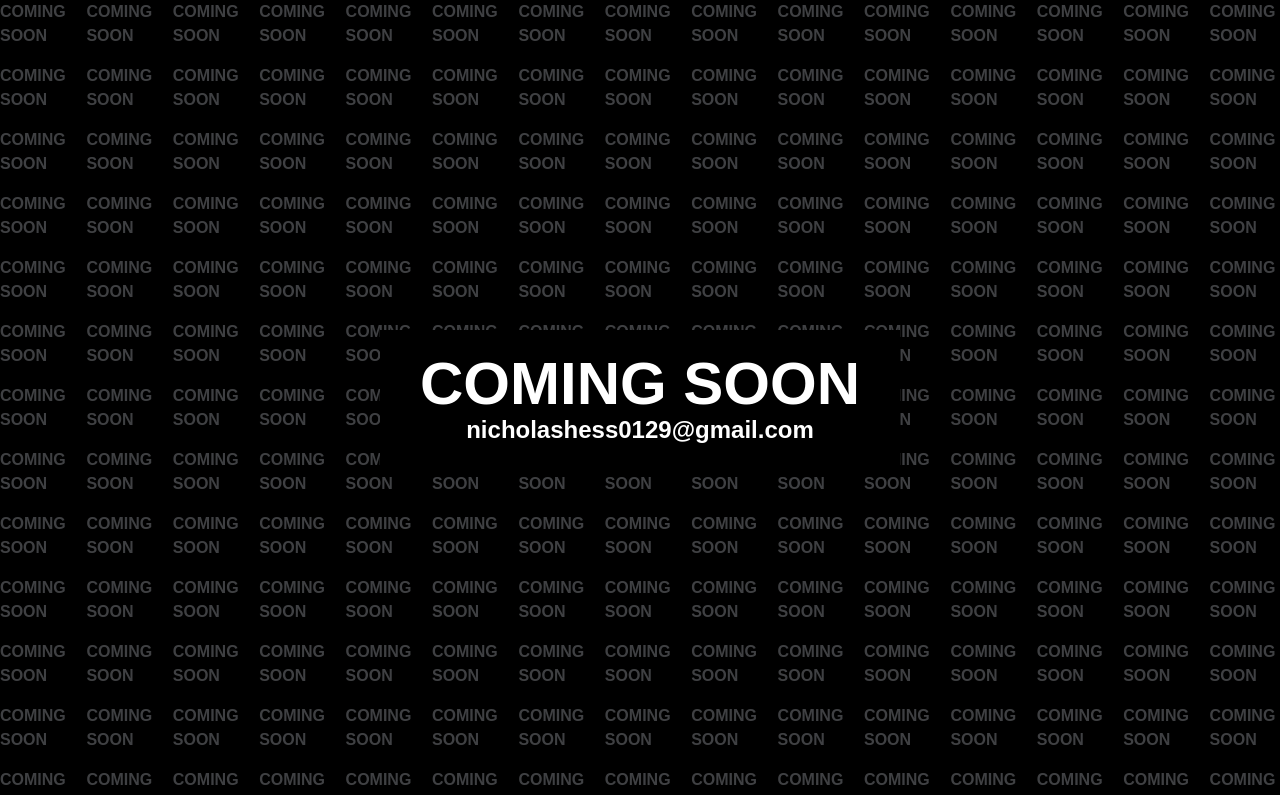
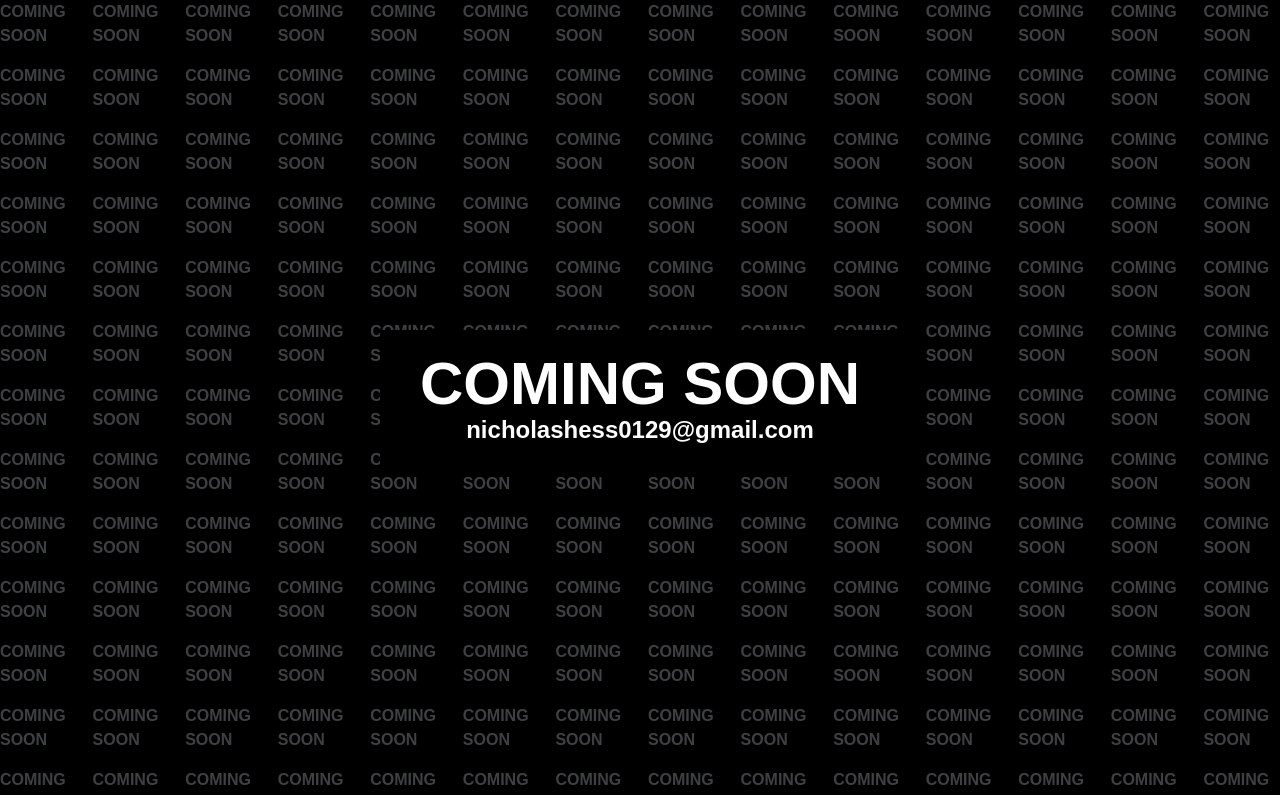
Before and after one commit to hessnt30/port, a Next.js app: page / in a window 1280 px wide. Shown: the top 795 px of the page. Built offline with nearby package versions, Linux system fonts and the light colour scheme.

Commit message:
Adjust grid column count in page layout

```diff
--- a/app/page.tsx
+++ b/app/page.tsx
@@ -4,7 +4,7 @@ export default function Home() {
   return (
     <div className="flex min-h-screen justify-center items-center overflow-hidden bg-black">
       <main>
-        <div className="absolute inset-0 z-0 grid grid-cols-6 md:grid-cols-10 lg:grid-cols-15 gap-4 opacity-30 text-gray-300 text-sm md:text-base font-bold select-none">
+        <div className="absolute inset-0 z-0 grid grid-cols-6 md:grid-cols-10 lg:grid-cols-14 gap-4 opacity-30 text-gray-300 text-sm md:text-base font-bold select-none">
           {comingSoon.map((item, index) => (
             <span key={index}>{item}</span>
           ))}
```
